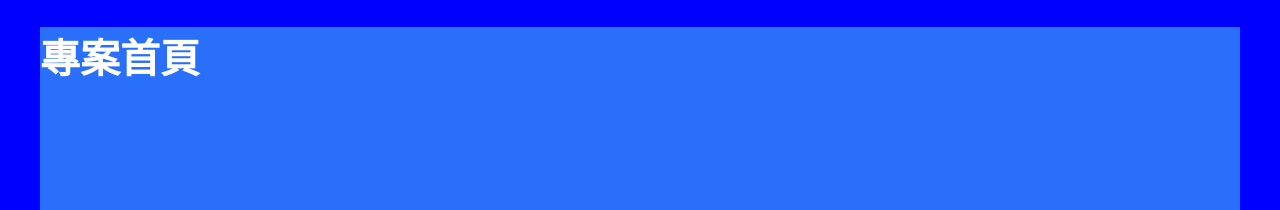
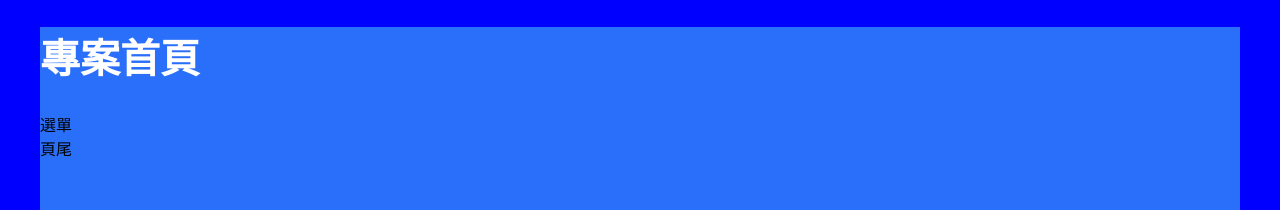
Before and after one commit to sexfat/chd102, a plain HTML site: page index.html in a window 1280 px wide. Shown: the top 210 px of the page. Drawn offline with Linux system fonts and the light colour scheme.

Commit message:
add footer

```diff
--- a/index.html
+++ b/index.html
@@ -10,6 +10,8 @@
 <body>
    <div class="wrapper">
     <h1>專案首頁</h1>
+    <nav>選單</nav>
+    <footer>頁尾</footer>
    </div>
 </body>
 </html>
```
